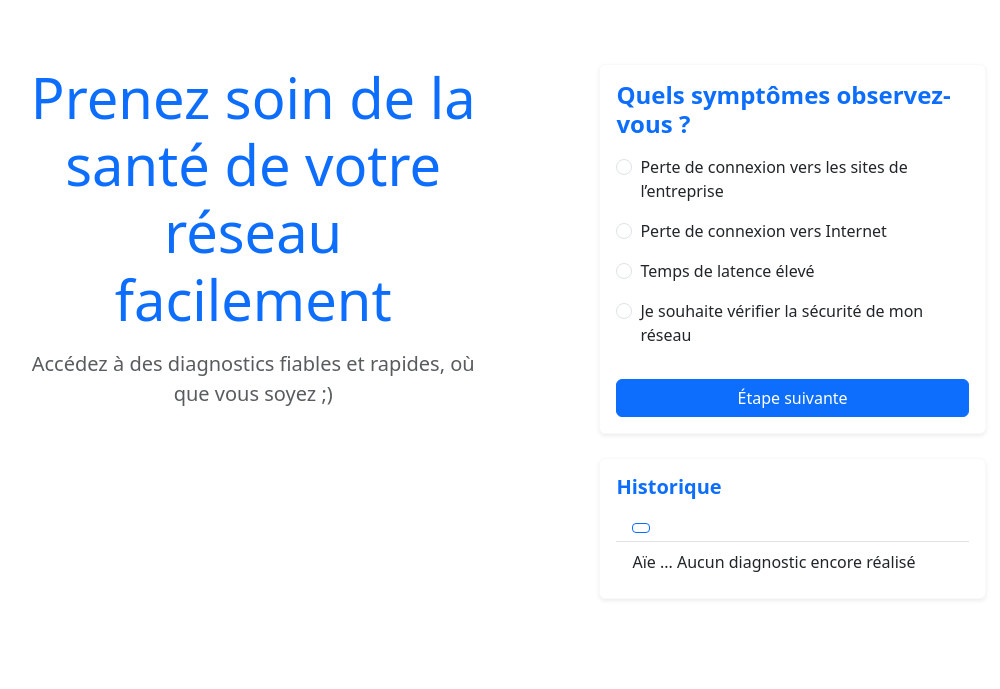
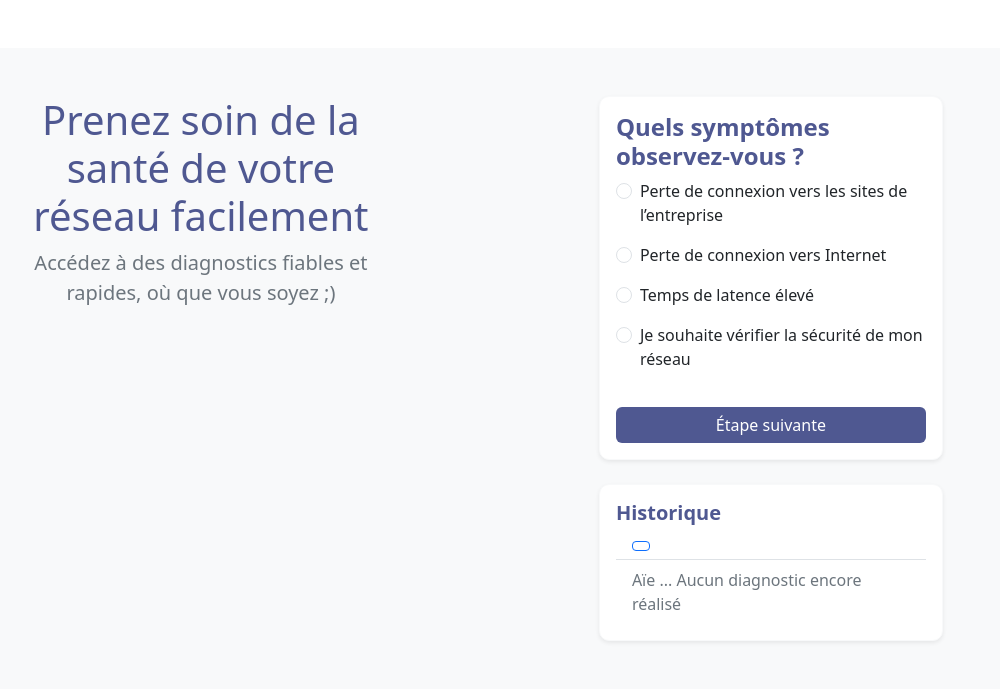
Before and after one commit to andinox/Projet-Python-TSP, a Django app: page /home/ in a window 1280 px wide. Shown: the part 148-837 px from the top of the page, without its empty margins (175-1175 px from the left). Before the commit the page ends 748 px from the top, so only its background shows below. Run offline with Django 5.2, Linux system fonts and the light colour scheme; data comes from the database, SQL or seed files in the repository; parts of the project's set-up code (start-up, migrations or seed data) failed here and were passed over.

Commit message:
update css/html + upgrade version of views

```diff
--- a/DiagnosticTool/core/admin.py
+++ b/DiagnosticTool/core/admin.py
@@ -1,5 +1,4 @@
 from django.contrib import admin
-
 from core.models.router import Router
 from core.models.diagnostic import Diagnostic
 from core.models.scenario import Scenario
@@ -15,7 +14,9 @@ class DiagnosticAdmin(admin.ModelAdmin):
     list_display=("router","diagnosis_type","result","date",)
 
 class ScenarioAdmin(admin.ModelAdmin):
-    list_display=("name","description","slug",)
+    list_display = ('name', 'description', 'slug')
+    search_fields = ('name', 'description')
+    prepopulated_fields = {'slug': ('name',)}
 
 class InterfaceAdmin(admin.ModelAdmin):
     list_display = ("interface_name", "router", "admin_status", "reachability", "ip_address", "timestamp")
--- a/DiagnosticTool/core/templates/core/home.html
+++ b/DiagnosticTool/core/templates/core/home.html
@@ -1,56 +1,49 @@
 {% extends 'DiagnosticTool/base.html' %}
-
+{% load static %}
 {% block title %}Accueil{% endblock %}
 
-{% block header_title %}Bienvenue sur DiagnosticTools{% endblock %}
-{% block header_subtitle %}Explorez nos diagnostics en toute simplicité{% endblock %}
+{% block content %}
+<div class="container mt-5 pt-5" style="background-color: #f8f9fa; padding: 3rem 0;">
+    <div class="row justify-content-center">
+        <section class="col-lg-8 text-center">
 
-{% block content %}
-<div class="container mt-4" > <!--ça, ça change la hauteur -->
-    <div class="row justify-content-center " >
-        <section class="col-lg-8">
-            <div class="text-center">
-                <h1 class="display-4 text-primary mb-3">Prenez soin de la santé de votre réseau facilement</h1>
-                <p class="lead text-muted mb-4">Accédez à des diagnostics fiables et rapides, où que vous soyez ;)</p>
-            </div>
+            <h1 class="display-4" style="color: #4f5891; font-size: 2.5rem;">Prenez soin de la santé de votre réseau facilement</h1>
+            <p class="lead" style="color: #6c757d; font-size: 1.25rem;">Accédez à des diagnostics fiables et rapides, où que vous soyez ;)</p>
         </section>
     </div>
 
-    <div class="row g-4"><!--ça, ça gère l'espace entre ma card symptome et historique -->
-        <section class="col-lg-11" >
-            <div class="card shadow-sm border-light">
+    <div class="row g-4 justify-content-center">
+        <section class="col-lg-8">
+            <div class="card shadow-sm border-light" style="border-radius: 10px;">
                 <div class="card-body">
-                    <h4 class="card-title text-primary fw-bold mb-3">Quels symptômes observez-vous ?</h4>
+                    <h4 class="card-title" style="color: #4f5891; font-weight: bold;">Quels symptômes observez-vous ?</h4>
                    <form method="post">
                     {% csrf_token %}
                     {% for scenario in scenarios %}
                         <div class="form-check mb-3">
-                                <input class="form-check-input" type="radio" name="scenario" value="{{scenario.slug}}" id="{{scenario.slug}}">
-                                <label class="form-check-label" for="{{scenario.slug}}">
-                                    {{scenario}}
+                            <input class="form-check-input" type="radio" name="scenario" value="{{ scenario.slug }}" id="{{ scenario.slug }}">
+                            <label class="form-check-label" for="{{ scenario.slug }}">
+                                {{ scenario.name }}
                             </label>
                         </div>
                     {% endfor %}
-                        <button type="submit" class="btn btn-primary w-100 mt-3">Étape suivante</button>
+                    <button type="submit" class="btn" style="background-color: #4f5891; color: white; border: none; width: 100%; margin-top: 20px;">Étape suivante</button>
                 </form>
-
-
                 </div>
             </div>
         </section>
 
-        <section class="col-lg-11" >
-
-            <div class="card shadow-sm border-light">
+        <section class="col-lg-8">
+            <div class="card shadow-sm border-light" style="border-radius: 10px;">
                 <div class="card-body">
-                    <h5 class="card-title text-primary fw-bold mb-3">Historique</h5>
+                    <h5 class="card-title" style="color: #4f5891; font-weight: bold;">Historique</h5>
                     <ul class="list-group list-group-flush">
                         <li class="list-group-item d-flex justify-content-between align-items-center">
                             <a href="#" class="btn btn-outline-primary btn-sm" download>
                                 <i class="bi bi-cloud-download"></i>
                             </a>
                         </li>
-                        <li class="list-group-item">Aïe ... Aucun diagnostic encore réalisé</li>
+                        <li class="list-group-item" style="color: #6c757d;">Aïe ... Aucun diagnostic encore réalisé</li>
                     </ul>
                 </div>
             </div>
--- a/DiagnosticTool/core/views/home.py
+++ b/DiagnosticTool/core/views/home.py
@@ -12,11 +12,12 @@ class HomeView(ListView):
     template_name = "core/home.html"
     context_object_name = "scenarios"
 
-    def get(self, request, *args, **kwargs):
-        # Checks if a slug is passed in the URL to redirect
-        selected_slug = request.GET.get('scenario')
+    def post(self, request, *args, **kwargs):
+        selected_slug = request.POST.get('scenario')
         if selected_slug:
             scenario = get_object_or_404(Scenario, slug=selected_slug)
             return redirect(reverse('scenario', kwargs={'slug': scenario.slug}))
+        return redirect('home')
 
+    def get(self, request, *args, **kwargs):
         return super().get(request, *args, **kwargs)
```
Lines whose indentation alone changed are shown as unchanged.
